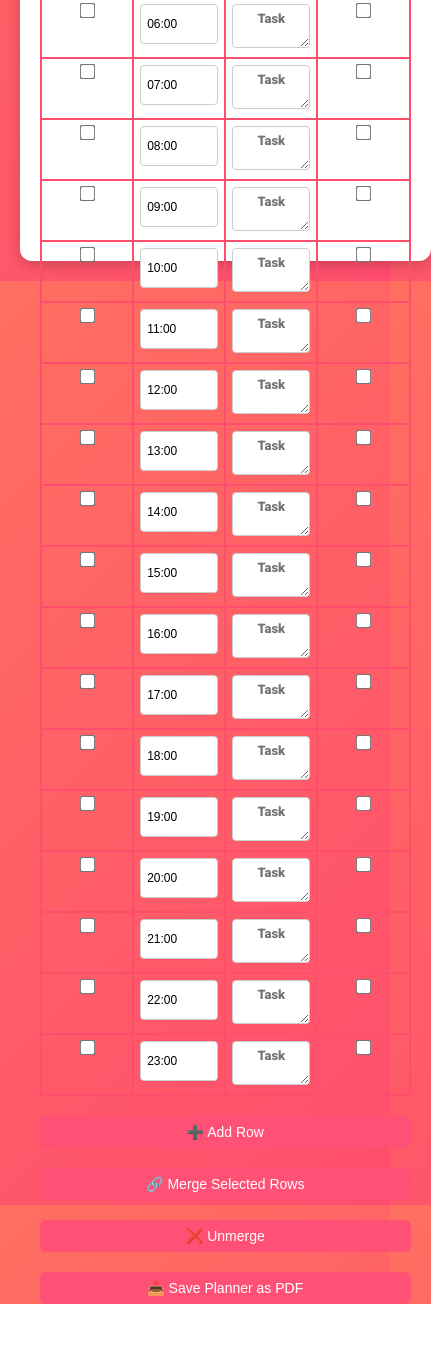
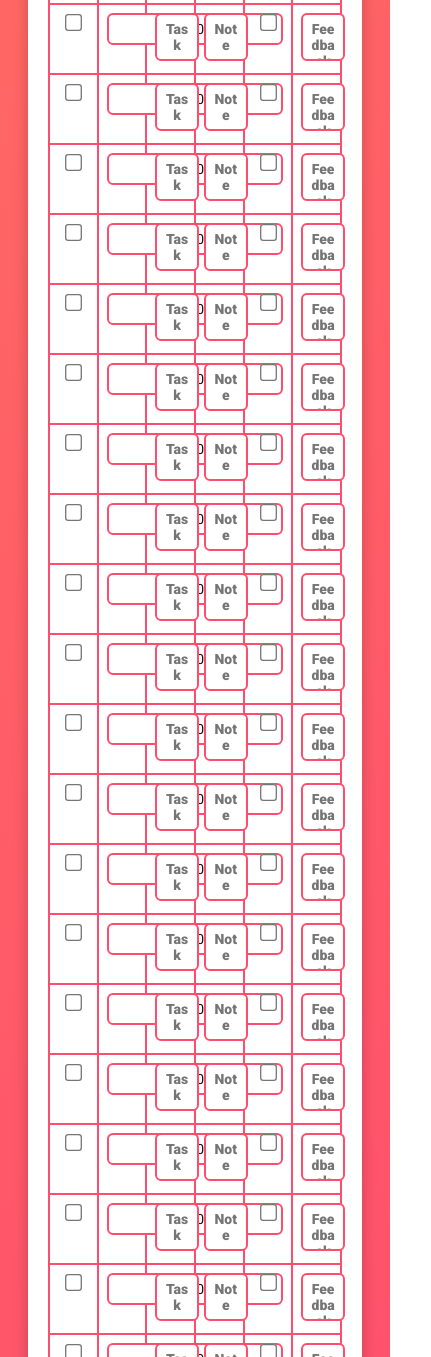
Before and after one commit to aktayush03/aktayushplanforfuture, a plain HTML site: page planner.html in a window 390 px wide. Shown: the part 643-2000 px from the top of the page, 431 px wide, since content can reach past the window. Before the commit the page ends 1947 px from the top, so only its background shows below. Drawn offline with Linux system fonts and the light colour scheme.

Commit message:
Add files via upload

```diff
--- a/planner.html
+++ b/planner.html
@@ -1,17 +1,13 @@
 <!DOCTYPE html>
 <html lang="en">
 <head>
-  <meta charset="UTF-8">
-  <meta name="viewport" content="width=device-width, initial-scale=1.0">
+  <meta charset="UTF-8" />
+  <meta name="viewport" content="width=device-width, initial-scale=1.0" />
   <title>Planner — Powered by AKT.Ayush</title>
-  <link href="https://fonts.googleapis.com/css2?family=Roboto:wght@400;700;900&display=swap" rel="stylesheet">
+  <link href="https://fonts.googleapis.com/css2?family=Roboto:wght@400;700;900&display=swap" rel="stylesheet" />
   <script src="https://cdnjs.cloudflare.com/ajax/libs/html2pdf.js/0.9.2/html2pdf.bundle.min.js"></script>
   <style>
     body {
-      margin: 0;
-      padding: 0;
-      height: 100%;
-      width: 100%;
       font-family: 'Roboto', sans-serif;
       background: linear-gradient(135deg, #ff6f61, #ff4d6d);
       color: #222;
@@ -22,8 +18,6 @@
       background: white;
       border-radius: 12px;
       padding: 20px;
-      height:100vh ;
-      width: 100vw;
       box-shadow: 0px 4px 15px rgba(0,0,0,0.2);
       max-width: 95%;
       margin: auto;
@@ -64,108 +58,33 @@
       resize: none;
       overflow: hidden;
     }
-    .cell-flex {
-      display: flex;
-      align-items: center;
-      justify-content: center;
-      width: 100%;
-      height: 100%;
-      box-sizing: border-box;
+    input[type="checkbox"] {
+      transform: scale(1.3);
     }
-
-    input[type="text"],
-    textarea {
-      width: 100%;
-      max-width: 100%;
-      box-sizing: border-box;
-      padding: 6px;
-      font-size: 14px;
-      border: 1px solid #ccc;
-      border-radius: 4px;
-      resize: vertical;
-      min-height: 40px;
-    }
-
-    input[type="checkbox"] {
-      transform: scale(1.2);
-      margin: auto;
-    }
-
     button {
-      margin-top: 20px;
-      padding: 10px 20px;
+      margin: 10px;
+      padding: 12px 24px;
       font-size: 16px;
-      background-color: #ff5076;
+      font-weight: bold;
+      background: #ff4d6d;
       color: white;
       border: none;
-      border-radius: 6px;
+      border-radius: 8px;
       cursor: pointer;
     }
-
     button:hover {
-      background-color: #ff4976;
+      background: #ff6f61;
     }
-
-    @media (max-width: 768px) {
-      th, td {
-        font-size: 12px;
-        padding: 8px;
+    .timeInput {
+      font-family: 'Roboto', sans-serif;
+      font-weight: 400;
+      font-size: 14px;
+      text-align: center;
+      border: 2px solid #ff4d6d;
+      border-radius: 6px;
+      padding: 6px;
+      color: #111111;
     }
-
-      input[type="text"],
-      textarea {
-        font-size: 12px;
-      }
-
-      button {
-        font-size: 14px;
-        padding: 8px 16px;
-      }
-    }
-    /* Laptop/Desktop View */
-    @media (min-width: 1024px) {
-      .container {
-        max-width: 1000px;
-      }
-      table {
-        font-size: 16px;
-      }
-      textarea, .timeInput {
-        font-size: 18px;
-        width: 100%;
-      }
-      .button-group button {
-        font-size: 18px;
-        padding: 16px 32px;
-      }
-      th, td {
-        padding: 12px;
-      }
-    }
-
-    /* Mobile View: Hide columns */
-    @media (max-width: 599px) {
-      th:nth-child(4), td:nth-child(4),
-      th:nth-child(6), td:nth-child(6) {
-        display: none;
-      }
-      .button-group {
-        flex-direction: column;
-        align-items: stretch;
-      }
-      .button-group button {
-        width: 100%;
-      }
-      th, td {
-        font-size: 12px;
-        padding: 6px;
-      }
-      textarea, .timeInput {
-        font-size: 13px;
-        width: 100%;
-      }
-    }
-
   </style>
 </head>
 <body>
@@ -175,7 +94,6 @@
     <h3 id="welcome"></h3>
     <h4 id="todayDate"></h4>
 
-    <div class="table-wrapper">
     <table id="plannerTable">
       <thead>
         <tr>
@@ -189,14 +107,11 @@
       </thead>
       <tbody></tbody>
     </table>
-    </div>
 
-    <div class="button-group">
     <button id="addRow">➕ Add Row</button>
     <button id="mergeRows">🔗 Merge Selected Rows</button>
     <button id="unmergeRows">❌ Unmerge</button>
     <button id="savePdf">📥 Save Planner as PDF</button>
-    </div>
   </div>
 
   <script>
```
Lines whose indentation alone changed are shown as unchanged.
